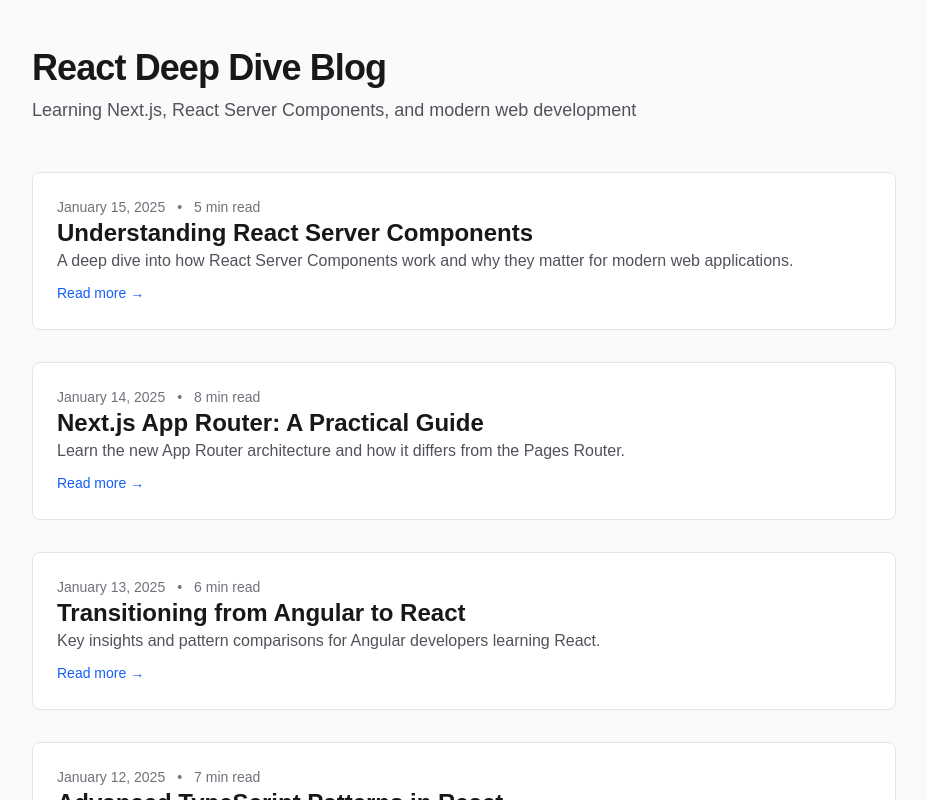
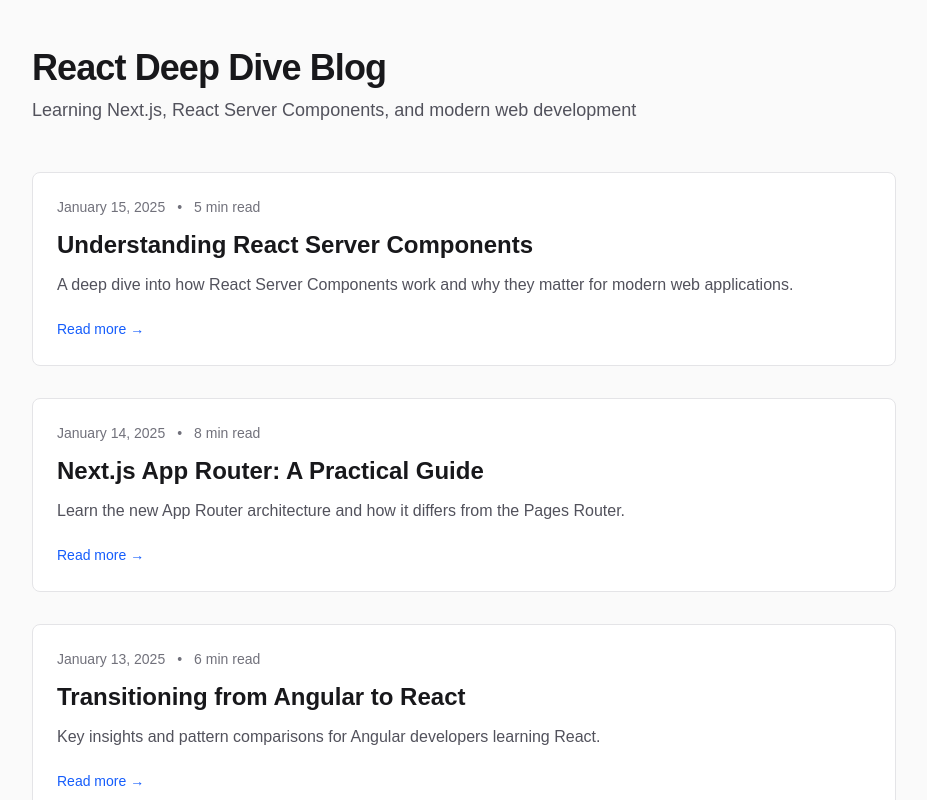
Before and after one commit to roman-mlyuzan/nextjs-blog-2025, a Next.js app: page / in a window 1280 px wide. Shown: the top 800 px of the page, without its empty margins (176-1103 px from the left). Built offline with nearby package versions, Linux system fonts and the light colour scheme.

Commit message:
refactor: main page, extract post card component

```diff
--- /dev/null
+++ b/app/components/post-card.tsx
@@ -0,0 +1,44 @@
+import { Post } from "@/lib/posts";
+import Link from "next/link";
+
+interface PostCardProps {
+  post: Post;
+}
+
+export function PostCard({ post }: PostCardProps) {
+  return (
+    <article className="group rounded-lg border border-zinc-200 bg-white p-6 transition-all hover:border-zinc-300 hover:shadow-md dark:border-zinc-800 dark:bg-zinc-950 dark:hover:border-zinc-700">
+      <Link href={`/blog/${post.slug}`}>
+        <div className="flex flex-col gap-3">
+          {/* Metadata */}
+          <div className="flex items-center gap-3 text-sm text-zinc-500 dark:text-zinc-400">
+            <time dateTime={post.date}>
+              {new Date(post.date).toLocaleDateString("en-US", {
+                year: "numeric",
+                month: "long",
+                day: "numeric",
+              })}
+            </time>
+            <span>•</span>
+            <span>{post.readTime}</span>
+          </div>
+
+          {/* Title */}
+          <h2 className="text-2xl font-semibold text-zinc-900 group-hover:text-blue-600 dark:text-zinc-50 dark:group-hover:text-blue-400">
+            {post.title}
+          </h2>
+
+          {/* Excerpt */}
+          <p className="text-zinc-600 dark:text-zinc-400">{post.excerpt}</p>
+
+          {/* Read More */}
+          <div className="mt-2">
+            <span className="text-sm font-medium text-blue-600 group-hover:underline dark:text-blue-400">
+              Read more →
+            </span>
+          </div>
+        </div>
+      </Link>
+    </article>
+  );
+}
--- a/app/page.tsx
+++ b/app/page.tsx
@@ -1,5 +1,6 @@
 import { getAllPosts } from "@/lib/posts";
 import Link from "next/link";
+import { PostCard } from "./components/post-card";
 
 export default async function Home() {
   const posts = await getAllPosts();
@@ -21,44 +22,7 @@
         {/* Blog Posts Grid */}
         <div className="grid gap-8">
           {posts.map((post) => (
-            <article
-              key={post.id}
-              className="group rounded-lg border border-zinc-200 bg-white p-6 transition-all hover:border-zinc-300 hover:shadow-md dark:border-zinc-800 dark:bg-zinc-950 dark:hover:border-zinc-700"
-            >
-              <Link href={`blog/${post.slug}`}>
-                <div className="flex flex-col gap">
-                  {/* Metadata */}
-                  <div className="flex items-center gap-3 text-sm text-zinc-500 dark:text-zinc-400">
-                    <time dateTime={post.date}>
-                      {new Date(post.date).toLocaleDateString("en-US", {
-                        year: "numeric",
-                        month: "long",
-                        day: "numeric",
-                      })}
-                    </time>
-                    <span>•</span>
-                    <span>{post.readTime}</span>
-                  </div>
-
-                  {/* Title */}
-                  <h2 className="text-2xl font-semibold text-zinc-900 group-hover:text-blue-600 dark:text-zinc-50 dark:group-hover:text-blue-400">
-                    {post.title}
-                  </h2>
-
-                  {/* Excerpt */}
-                  <p className="text-zinc-600 dark:text-zinc-400">
-                    {post.excerpt}
-                  </p>
-
-                  {/* Read More */}
-                  <div className="mt-2">
-                    <span className="text-sm font-medium text-blue-600 group-hover:underline dark:text-blue-400">
-                      Read more →
-                    </span>
-                  </div>
-                </div>
-              </Link>
-            </article>
+            <PostCard key={post.id} post={post}></PostCard>
           ))}
         </div>
 
```
